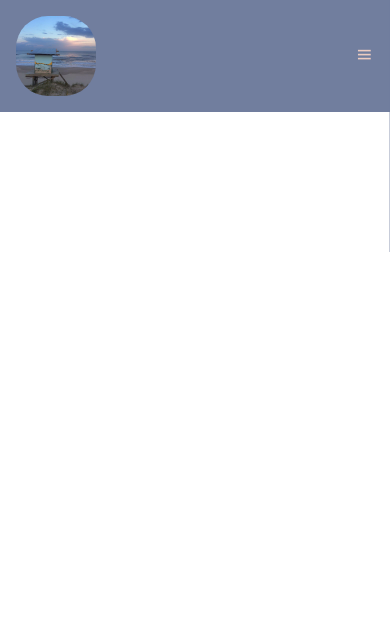
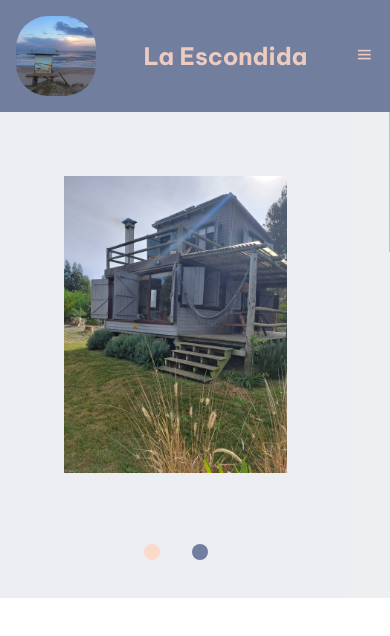
Before and after one commit to Ignacioaj131982/pagina-esmeralda, a plain HTML site: page index.html in a window 390 px wide. Drawn offline with nearby package versions, Linux system fonts and the light colour scheme.

Commit message:
Pagina de Esmeralda con 2 fotos de Carrousel

```diff
--- a/CSS/styles.css
+++ b/CSS/styles.css
@@ -39,6 +39,62 @@ font-size: 14px;
 .cerrar_menu {
 display: none;
 color: rgba(253, 214, 197, 0.884);
+}
+
+.carrousel {
+width: 90%;
+max-width: 120em;
+padding: 2em;
+overflow: hidden;
+
+background-color: rgba(238, 239, 241, 0.781);
+}
+
+.carrousel .grande {
+    width: 200%;
+
+    display: flex;
+    flex-flow: nowrap;
+    justify-content: space-between;
+    align-items: center;
+    padding: 2em;
+
+    transition: all .5s ease;
+    transform: translateX(-0%);
+}
+
+.carrousel .img {
+    width: calc( 100% / 2 - 2em);
+    min-height: 10vh;
+
+}
+
+.carrousel .puntos {
+width: 100%;
+margin: 1em 0 0;
+
+padding: .4em;
+display: flex;
+flex-flow: row nowrap;
+justify-content: center;
+align-items: center;
+}
+
+.carrousel .punto {
+width: 1em;
+height: 1em;
+background-color:  rgb(113, 126, 158);
+margin: 1em 1em 0;
+list-style-type: none;
+border-radius: 2em;
+}
+
+.carrousel .punto.activo {
+    background-color:rgba(253, 214, 197, 0.884);
+}
+
+main {
+background-color: rgb(238, 239, 241);
 }
 
 @media screen and (max-width: 550px) {
@@ -88,7 +144,10 @@ bottom: 1em;
 
 }
 
-
+h1 {
+color: rgb(253, 214, 197, 0.884);
+font-size: 1.5em;
+}
 
 
 }
--- a/JS/script.js
+++ b/JS/script.js
@@ -9,3 +9,35 @@ nav.classList.add("visible");
 cerrar.addEventListener("click", () => {
 nav.classList.remove("visible");
 })
+
+const grande = document.querySelector('.grande')
+const punto = document.querySelectorAll('.punto')
+
+// Cuando hago CLICK en cada punto
+//saber la posicion de ese punto
+//aplicar un transform translate en el eje x al grande
+//quitar la clase activo de TODOS puntos
+//añadir la clase activo al punto que hemos hecho CLICK
+
+// Recorrer TODOS los punto
+punto.forEach( ( cadaPunto , i )=> {
+    // Asignamos un CLICK a cadaPunto
+    punto[i].addEventListener('click',()=>{
+
+        // Guardar la posicion de ese PUNTO
+        let posicion = i
+        //Calculando el espacio que debe desplazarse el grande
+        let operacion = posicion * -50
+
+        //Movemos el grande
+        grande.style.transform = `translateX(${ operacion }%)`
+
+        //Recorremos todos los puntos
+        punto.forEach( ( cadaPunto , i )=>{
+            //Quitamos la clase ACTIVO a TODOS los puntos
+            punto[i].classList.remove('activo')
+        })
+        //Añadir la clase activo en el punto que hemos hecho click
+        punto[i].classList.add('activo')
+    })
+})
--- a/index.html
+++ b/index.html
@@ -11,6 +11,7 @@
 
 <header>
 <img class="logo" src="IMG/puestoguardavidas.jpeg" alt="casilla">
+<h1>La Escondida</h1>
 <button id="abrir" class="abrir_menu"><i class='bx bx-menu bx'></i></button>
 <nav class="nav" id="nav">
 <button class="cerrar_menu" id="cerrar"><i class='bx bx-x'></i></button>
@@ -25,7 +26,16 @@
 </header>
 
 <main>
-
+<div class="carrousel">
+<div class="grande">
+<img src="IMG/casacompleta.jpeg" alt="Imagen 1" class="img">
+<img src="IMG/Cocina.jpeg" alt="Imagen 2" class="img">
+</div>
+<ul class="puntos">
+    <li class="punto activo"></li>
+    <li class="punto"></li>
+</ul>
+</div>
 </main>
 
 <footer>
```
